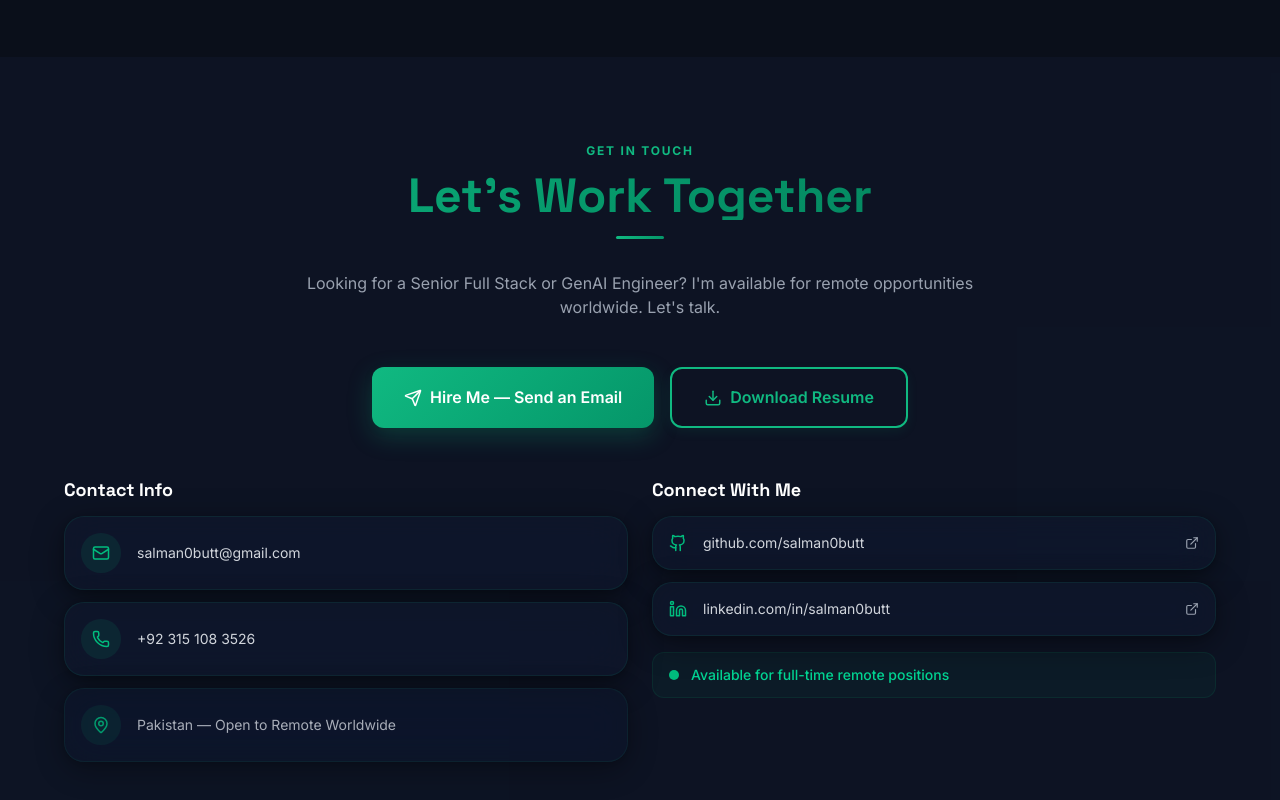
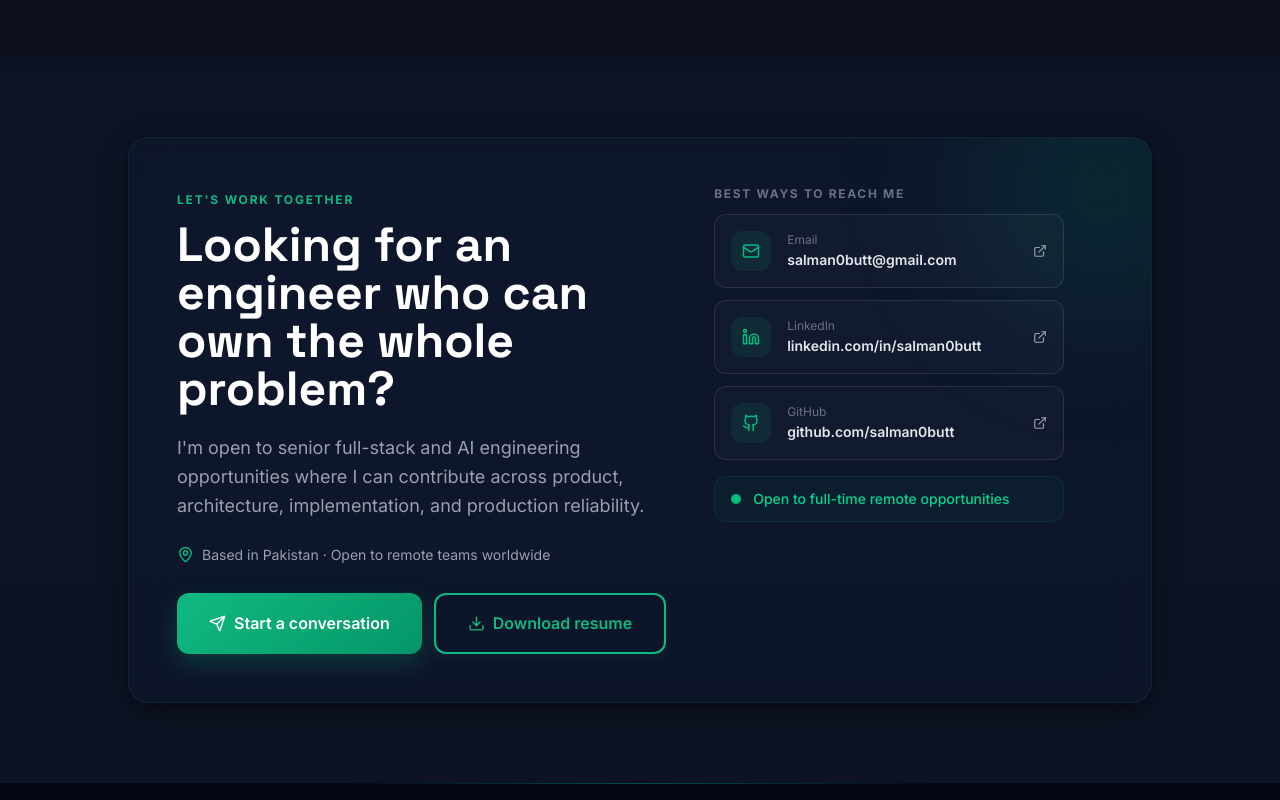
Before and after one commit to salman0butt/portfolio, a Next.js app: page / in a window 1280 px wide. Shown: the part 9580-10380 px from the top of the page. Built offline with nearby package versions, Linux system fonts and the light colour scheme.

Commit message:
refactor: make contact section recruiter-focused

```diff
--- a/components/Contact.tsx
+++ b/components/Contact.tsx
@@ -1,170 +1,106 @@
 'use client';
 
 import { motion } from 'framer-motion';
-import {
-  Mail,
-  Phone,
-  MapPin,
-  Download,
-  ExternalLink,
-  Send,
-} from 'lucide-react';
+import { Mail, MapPin, Download, ExternalLink, Send } from 'lucide-react';
 import { Github, Linkedin } from './icons';
 
-const contactInfo = [
+const links = [
   {
     icon: Mail,
-    label: 'salman0butt@gmail.com',
+    label: 'Email',
+    value: 'salman0butt@gmail.com',
     href: 'mailto:salman0butt@gmail.com',
   },
   {
-    icon: Phone,
-    label: '+92 315 108 3526',
-    href: 'tel:+923151083526',
+    icon: Linkedin,
+    label: 'LinkedIn',
+    value: 'linkedin.com/in/salman0butt',
+    href: 'https://www.linkedin.com/in/salman0butt/',
   },
   {
-    icon: MapPin,
-    label: 'Pakistan — Open to Remote Worldwide',
-    href: null,
-  },
-];
-
-const socialLinks = [
-  {
     icon: Github,
-    label: 'github.com/salman0butt',
+    label: 'GitHub',
+    value: 'github.com/salman0butt',
     href: 'https://github.com/salman0butt',
-  },
-  {
-    icon: Linkedin,
-    label: 'linkedin.com/in/salman0butt',
-    href: 'https://www.linkedin.com/in/salman0butt/',
   },
 ];
 
 export default function Contact() {
   return (
     <section id="contact" className="py-20 px-4 section-alt">
-      <div className="max-w-6xl mx-auto">
-        {/* Section Header */}
+      <div className="max-w-5xl mx-auto">
         <motion.div
-          initial={{ opacity: 0, y: 40 }}
+          initial={{ opacity: 0, y: 30 }}
           whileInView={{ opacity: 1, y: 0 }}
           viewport={{ once: true }}
-          transition={{ duration: 0.6 }}
-          className="text-center mb-12"
+          transition={{ duration: 0.55 }}
+          className="glass rounded-3xl p-7 md:p-10 lg:p-12 relative overflow-hidden"
         >
-          <span className="section-label">GET IN TOUCH</span>
-          <h2 className="text-4xl md:text-5xl font-bold font-[family-name:var(--font-space-grotesk)] gradient-text mb-4">
-            Let&apos;s Work Together
+          <div className="absolute -top-24 -right-24 w-72 h-72 rounded-full bg-emerald-500/10 blur-3xl pointer-events-none" />
+
+          <div className="relative grid grid-cols-1 lg:grid-cols-[1.1fr_0.9fr] gap-9 lg:gap-12 items-start">
+            <div>
+              <span className="section-label">LET&apos;S WORK TOGETHER</span>
+              <h2 className="text-4xl md:text-5xl font-bold font-[family-name:var(--font-space-grotesk)] text-gray-900 dark:text-white mb-5">
+                Looking for an engineer who can own the whole problem?
               </h2>
-          <div className="section-divider mx-auto mb-4" />
-          <p className="text-base text-gray-600 dark:text-gray-400 max-w-2xl mx-auto">
-            Looking for a Senior Full Stack or GenAI Engineer? I&apos;m available
-            for remote opportunities worldwide. Let&apos;s talk.
+              <p className="text-base md:text-lg leading-relaxed text-gray-600 dark:text-gray-400 mb-6 max-w-2xl">
+                I&apos;m open to senior full-stack and AI engineering opportunities where I can
+                contribute across product, architecture, implementation, and production reliability.
               </p>
-        </motion.div>
 
-        {/* CTA Row */}
-        <motion.div
-          initial={{ opacity: 0, y: 20 }}
-          whileInView={{ opacity: 1, y: 0 }}
-          viewport={{ once: true }}
-          transition={{ duration: 0.5, delay: 0.1 }}
-          className="flex flex-col sm:flex-row justify-center gap-4 mb-12"
-        >
+              <div className="flex items-center gap-2 text-sm text-gray-600 dark:text-gray-400 mb-7">
+                <MapPin size={17} className="text-emerald-500 shrink-0" />
+                <span>Based in Pakistan · Open to remote teams worldwide</span>
+              </div>
+
+              <div className="flex flex-col sm:flex-row gap-3">
                 <a
                   href="mailto:salman0butt@gmail.com"
                   className="btn-primary inline-flex items-center justify-center gap-2"
                 >
-            <Send size={18} />
-            <span>Hire Me — Send an Email</span>
+                  <Send size={17} />
+                  Start a conversation
                 </a>
                 <a
                   href="/Salman_Butt_Resume.pdf"
                   download
                   className="btn-secondary inline-flex items-center justify-center gap-2"
                 >
-            <Download size={18} />
-            <span>Download Resume</span>
+                  <Download size={17} />
+                  Download resume
                 </a>
-        </motion.div>
-
-        {/* Two-Column Layout */}
-        <div className="grid grid-cols-1 md:grid-cols-2 gap-6">
-          {/* Left Column: Contact Info */}
-          <div className="space-y-3">
-            <motion.h3
-              initial={{ opacity: 0, y: 20 }}
-              whileInView={{ opacity: 1, y: 0 }}
-              viewport={{ once: true }}
-              className="text-lg font-bold font-[family-name:var(--font-space-grotesk)] text-gray-900 dark:text-white mb-3"
-            >
-              Contact Info
-            </motion.h3>
-            {contactInfo.map((item, index) => {
-              const content = (
-                <div className="flex items-center gap-4">
-                  <div className="w-10 h-10 rounded-full bg-emerald-500/10 flex items-center justify-center shrink-0">
-                    <item.icon className="text-emerald-500" size={18} />
               </div>
-                  <span className="text-sm text-gray-700 dark:text-gray-300">
-                    {item.label}
-                  </span>
-                </div>
-              );
-
-              return (
-                <motion.div
-                  key={item.label}
-                  initial={{ opacity: 0, x: -20 }}
-                  whileInView={{ opacity: 1, x: 0 }}
-                  viewport={{ once: true }}
-                  transition={{ duration: 0.4, delay: index * 0.08 }}
-                >
-                  {item.href ? (
-                    <a
-                      href={item.href}
-                      className="glass p-4 rounded-xl block hover:border-emerald-500/50"
-                    >
-                      {content}
-                    </a>
-                  ) : (
-                    <div className="glass p-4 rounded-xl opacity-80">{content}</div>
-                  )}
-                </motion.div>
-              );
-            })}
             </div>
 
-          {/* Right Column: Connect */}
             <div>
-            <motion.h3
-              initial={{ opacity: 0, y: 20 }}
-              whileInView={{ opacity: 1, y: 0 }}
-              viewport={{ once: true }}
-              className="text-lg font-bold font-[family-name:var(--font-space-grotesk)] text-gray-900 dark:text-white mb-3"
-            >
-              Connect With Me
-            </motion.h3>
-
+              <p className="text-xs font-bold uppercase tracking-[0.14em] text-gray-500 dark:text-gray-500 mb-3">
+                Best ways to reach me
+              </p>
               <div className="space-y-3">
-              {socialLinks.map((link, index) => (
+                {links.map((link, index) => (
                   <motion.a
                     key={link.label}
                     href={link.href}
-                  target="_blank"
-                  rel="noopener noreferrer"
-                  initial={{ opacity: 0, x: 20 }}
+                    target={link.href.startsWith('http') ? '_blank' : undefined}
+                    rel={link.href.startsWith('http') ? 'noopener noreferrer' : undefined}
+                    initial={{ opacity: 0, x: 18 }}
                     whileInView={{ opacity: 1, x: 0 }}
                     viewport={{ once: true }}
-                  transition={{ duration: 0.4, delay: index * 0.08 }}
-                  className="glass p-4 rounded-xl flex items-center gap-4 w-full hover:border-emerald-500/50 group"
+                    transition={{ duration: 0.35, delay: index * 0.05 }}
+                    className="rounded-xl border border-gray-200 dark:border-white/10 bg-gray-50/80 dark:bg-white/[0.025] p-4 flex items-center gap-4 group hover:border-emerald-500/50 transition-colors"
                   >
-                  <link.icon className="text-emerald-500 shrink-0" size={18} />
-                  <span className="text-sm text-gray-700 dark:text-gray-300">
+                    <div className="w-10 h-10 rounded-xl bg-emerald-500/10 flex items-center justify-center shrink-0">
+                      <link.icon className="text-emerald-500" size={18} />
+                    </div>
+                    <div className="min-w-0">
+                      <p className="text-xs text-gray-500 dark:text-gray-500 mb-0.5">
                         {link.label}
-                  </span>
+                      </p>
+                      <p className="text-sm font-semibold text-gray-800 dark:text-gray-200 truncate">
+                        {link.value}
+                      </p>
+                    </div>
                     <ExternalLink
                       size={14}
                       className="ml-auto text-gray-400 group-hover:text-emerald-500 transition-colors shrink-0"
@@ -173,24 +109,18 @@ export default function Contact() {
                 ))}
               </div>
 
-            {/* Availability note */}
-            <motion.div
-              initial={{ opacity: 0, y: 20 }}
-              whileInView={{ opacity: 1, y: 0 }}
-              viewport={{ once: true }}
-              transition={{ duration: 0.4, delay: 0.3 }}
-              className="mt-4 flex items-center gap-3 px-4 py-3 rounded-xl bg-emerald-50 dark:bg-emerald-500/5 border border-emerald-200 dark:border-emerald-500/10"
-            >
+              <div className="mt-4 px-4 py-3 rounded-xl bg-emerald-50 dark:bg-emerald-500/5 border border-emerald-200 dark:border-emerald-500/10 flex items-center gap-3">
                 <span className="relative flex h-2.5 w-2.5 shrink-0">
                   <span className="animate-ping absolute inline-flex h-full w-full rounded-full bg-emerald-400 opacity-75" />
                   <span className="relative inline-flex rounded-full h-2.5 w-2.5 bg-emerald-500" />
                 </span>
                 <span className="text-sm text-emerald-700 dark:text-emerald-400 font-medium">
-                Available for full-time remote positions
+                  Open to full-time remote opportunities
                 </span>
-            </motion.div>
               </div>
             </div>
+          </div>
+        </motion.div>
       </div>
     </section>
   );
```
Lines whose indentation alone changed are shown as unchanged.
